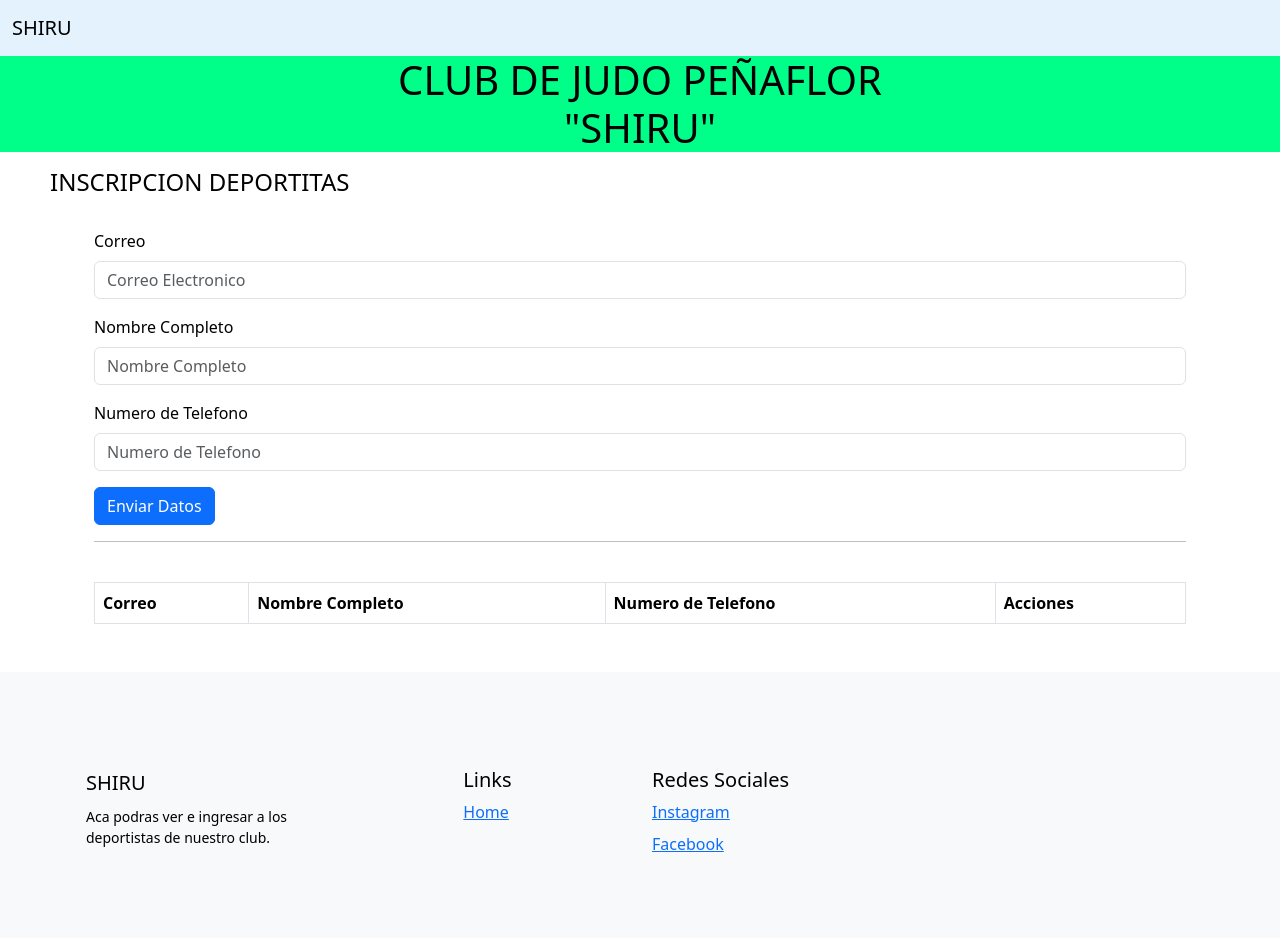
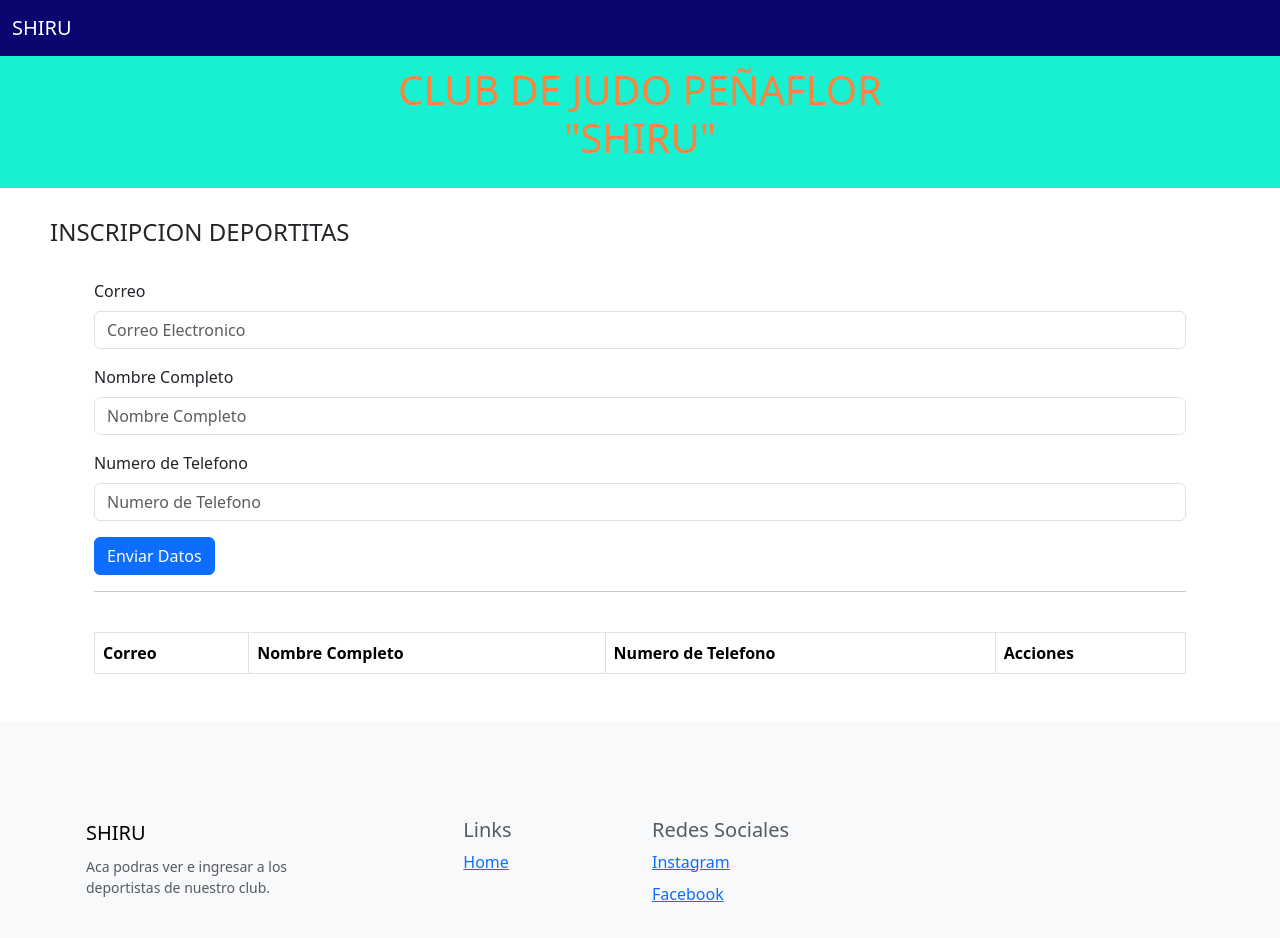
Before and after one commit to FFSANCHEZS/CRUD-SEGUNDO-PROYECTO, a plain HTML site: page index.html in a window 1280 px wide. Drawn offline with nearby package versions, Linux system fonts and the light colour scheme.

Commit message:
ajuste visual css

```diff
--- a/assets/css/style.css
+++ b/assets/css/style.css
@@ -2,14 +2,12 @@ body{
     background-color: white;
 }
 
-*{
-    color: black;
-}
-
 .seccion_primera{
     text-align: center; /* alineación del texto */
-    color: #000000;
-    background-color: rgb(0, 255, 136);  /* color de fondo para una página */
+    color: #ff833b;
+    padding: 10px;
+    background-color: rgb(23, 241, 209);  /* color de fondo para una página */
+    margin-bottom: 30px;
 }
 
 .seccion_deportistas{
@@ -20,3 +18,11 @@ body{
 #btnUpdate{   /* desaparece el boton ACTUALIZAR DATOS */
     display: none;
 }
+
+.navbar{
+    background-color: rgb(9, 6, 112);
+    color: white;
+}
+.navbar-brand{
+    color: white;
+}
--- a/index.html
+++ b/index.html
@@ -13,7 +13,7 @@
 <body>
     <header>
         <!-- navbar -->
-        <nav class="navbar" style="background-color: #e3f2fd;">
+        <nav class="navbar">
             <div class="container-fluid">
                 <a class="navbar-brand">SHIRU</a>
             </div>
```
